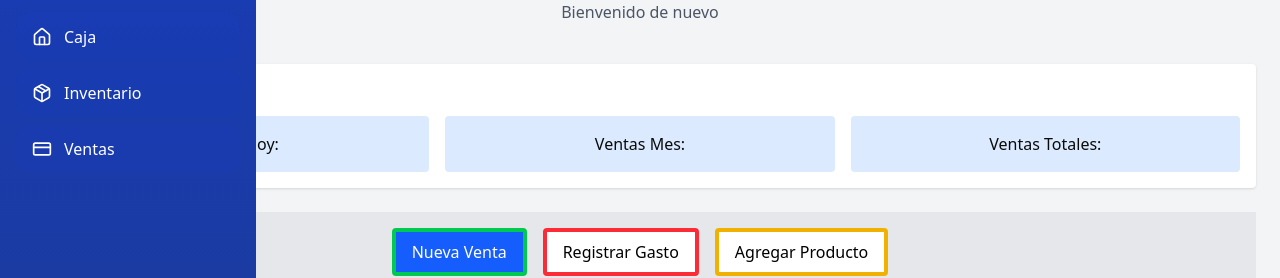
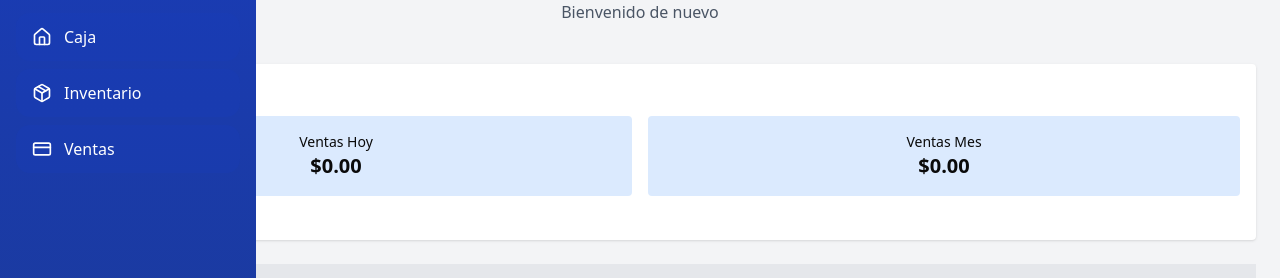
Before and after one commit to mikeagf300/PuntoDeVenta, a Next.js app in the folder front/: page / in a window 1280 px wide. Shown: the part 136-414 px from the top of the page. Built offline with nearby package versions, Linux system fonts and the light colour scheme; no server answers.

Commit message:
funciona caja, se trabajara ahora la conexion de registrar gasto al backend

```diff
--- a/front/src/app/home/dashboard/page.tsx
+++ b/front/src/app/home/dashboard/page.tsx
@@ -1,17 +1,147 @@
 //src/app/home/dashboard/page.tsx
 "use client";
 
-import { useState } from "react";
+import { useState, useEffect } from "react";
 import NuevaVenta from "@/components/DashboardViews/NuevaVenta";
 import AgregarProducto from "@/components/DashboardViews/AgregarProducto";
 import RegistrarGasto from "@/components/DashboardViews/RegistrarGasto";
 import { Gasto } from "@/interfaces/gastos";
+import { getSales } from "@/lib/api";
 
 export default function Dashboard() {
   const [activeView, setActiveView] = useState<"nueva" | "producto" | "gasto">(
     "nueva"
   );
   const [gastos, setGastos] = useState<Gasto[]>([]);
+  const [isLoading, setIsLoading] = useState(false);
+  const [error, setError] = useState<string | null>(null);
+  const [sales, setSales] = useState<Array<{ total: number; date: Date }>>([]);
+
+  // Helper para parsear fechas que vienen como '8/9/2025, 3:28:41 p.m.' u otros locales
+  const parseDateString = (s?: string): Date => {
+    if (!s) return new Date(NaN);
+    // intento nativo primero
+    const native = new Date(s);
+    if (!isNaN(native.getTime())) return native;
+
+    // normalizar 'a.m.' / 'p.m.' -> AM/PM y quitar puntos
+    const normalized = s
+      .replace(/\./g, "")
+      .replace(/\s*a\s*m\s*/gi, " AM")
+      .replace(/\s*p\s*m\s*/gi, " PM")
+      .trim();
+    // separar parte de fecha y hora por la coma
+    const parts = normalized.split(",");
+    if (parts.length >= 2) {
+      const datePart = parts[0].trim(); // e.g. '8/9/2025'
+      const timePart = parts.slice(1).join(",").trim(); // e.g. '3:28:41 PM'
+      const dateSeg = datePart.split("/").map((x) => x.trim());
+      if (dateSeg.length === 3) {
+        const dnum = Number(dateSeg[0]);
+        const mnum = Number(dateSeg[1]);
+        const ynum = Number(dateSeg[2]);
+        if (!isNaN(dnum) && !isNaN(mnum) && !isNaN(ynum)) {
+          const timeMatch = timePart.match(
+            /(\d{1,2}):(\d{2})(?::(\d{2}))?\s*(AM|PM)?/i
+          );
+          let hh = 0,
+            mm = 0,
+            ss = 0;
+          if (timeMatch) {
+            hh = Number(timeMatch[1]);
+            mm = Number(timeMatch[2]);
+            ss = Number(timeMatch[3] || "0");
+            const ampm = timeMatch[4];
+            if (ampm) {
+              if (ampm.toUpperCase() === "PM" && hh < 12) hh += 12;
+              if (ampm.toUpperCase() === "AM" && hh === 12) hh = 0;
+            }
+          }
+          return new Date(ynum, mnum - 1, dnum, hh, mm, ss);
+        }
+      }
+    }
+    // no parsable
+    return new Date(NaN);
+  };
+
+  useEffect(() => {
+    let mounted = true;
+    const load = async () => {
+      setIsLoading(true);
+      setError(null);
+      try {
+        const data = await getSales();
+        if (!mounted) return;
+        const mapped = (data || []).map((s: unknown) => {
+          const obj = s as Record<string, unknown>;
+          // total: prefer numeric total, otherwise sum items totals if present
+          let total = 0;
+          if (typeof obj.total === "number") {
+            total = obj.total;
+          } else if (Array.isArray(obj.items)) {
+            const items = obj.items as unknown[];
+            total = items.reduce<number>((sum, it) => {
+              const t = (it as Record<string, unknown>).total;
+              return sum + (typeof t === "number" ? t : Number(t || 0));
+            }, 0);
+          } else {
+            total = Number(obj.total) || 0;
+          }
+
+          const dateStr = (obj.date as string) || String(obj.date || "");
+          const parsed = parseDateString(dateStr);
+          const date = isNaN(parsed.getTime()) ? new Date(NaN) : parsed;
+
+          return { total, date };
+        });
+        setSales(mapped);
+      } catch (err) {
+        console.error(err);
+        setError("Error cargando ventas");
+      } finally {
+        setIsLoading(false);
+      }
+    };
+
+    load();
+
+    const onUpdated = () => {
+      load();
+    };
+    window.addEventListener("sales:updated", onUpdated);
+
+    return () => {
+      mounted = false;
+      window.removeEventListener("sales:updated", onUpdated);
+    };
+  }, []);
+
+  // Cálculos derivados para mostrar en el dashboard
+  const today = new Date();
+  const ventasHoyTotal = sales.reduce((sum, s) => {
+    const d = s.date;
+    if (
+      d.getFullYear() === today.getFullYear() &&
+      d.getMonth() === today.getMonth() &&
+      d.getDate() === today.getDate()
+    ) {
+      return sum + s.total;
+    }
+    return sum;
+  }, 0);
+
+  const ventasMesTotal = sales.reduce((sum, s) => {
+    const d = s.date;
+    // incluir todas las ventas del mes (incluye hoy)
+    if (
+      d.getFullYear() === today.getFullYear() &&
+      d.getMonth() === today.getMonth()
+    ) {
+      return sum + s.total;
+    }
+    return sum;
+  }, 0);
 
   return (
     <div className="flex-1 flex flex-col min-h-screen bg-gray-100">
@@ -27,17 +157,25 @@ export default function Dashboard() {
           {/* Resumen de ventas */}
           <section className="bg-white p-4 rounded shadow">
             <h2 className="font-bold text-lg mb-2">Resumen de Ventas</h2>
-            <div className="grid grid-cols-3 gap-4">
+            <div className="grid grid-cols-2 gap-4">
               <div className="bg-blue-100 p-4 rounded text-center">
-                Ventas Hoy:
+                <div className="text-sm">Ventas Hoy</div>
+                <div className="text-xl font-bold">
+                  ${ventasHoyTotal.toFixed(2)}
+                </div>
               </div>
+
               <div className="bg-blue-100 p-4 rounded text-center">
-                Ventas Mes:
-              </div>
-              <div className="bg-blue-100 p-4 rounded text-center">
-                Ventas Totales:
+                <div className="text-sm">Ventas Mes</div>
+                <div className="text-xl font-bold">
+                  ${ventasMesTotal.toFixed(2)}
+                </div>
               </div>
             </div>
+            {isLoading && (
+              <p className="text-sm text-gray-500 mt-2">Cargando ventas...</p>
+            )}
+            {error && <p className="text-sm text-red-600 mt-2">{error}</p>}
           </section>
 
           {/* Botones rápidos */}
--- a/front/src/components/DashboardViews/NuevaVenta.tsx
+++ b/front/src/components/DashboardViews/NuevaVenta.tsx
@@ -194,10 +194,17 @@ export default function NuevaVenta() {
             } as Sale;
           });
           setSalesHistory(mapped);
+          // notificar al resto de la app que las ventas se actualizaron
+          try {
+            window.dispatchEvent(new Event("sales:updated"));
+          } catch {}
         } catch (err) {
           console.error(err);
           // si falla el refresco, añadir la venta localmente como fallback
           setSalesHistory([newSale, ...salesHistory]);
+          try {
+            window.dispatchEvent(new Event("sales:updated"));
+          } catch {}
         }
         setCurrentItems([]);
         setPayment(0);
```
Also changed, not shown: 1 other file (tests, documents, lock files or other folders).
